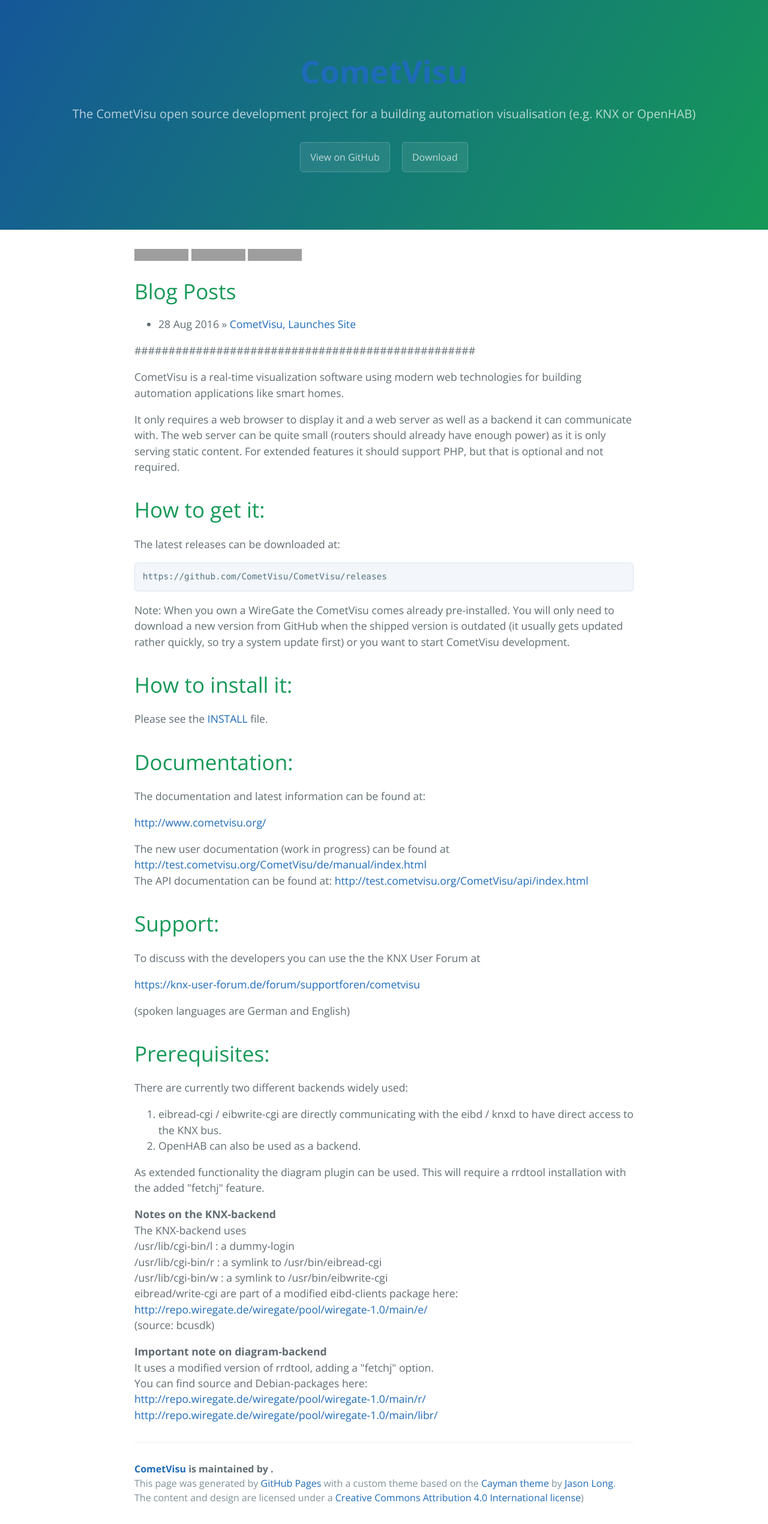
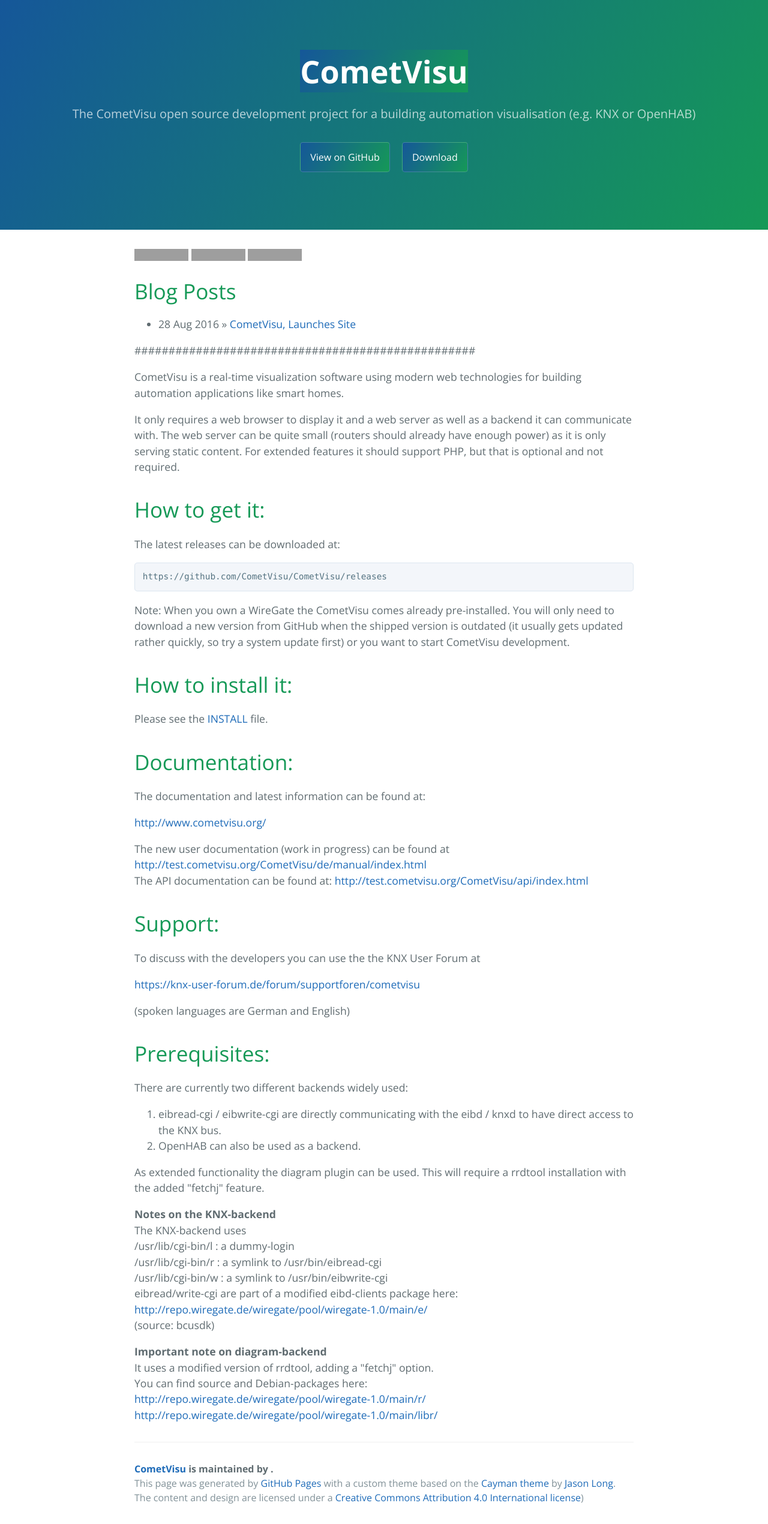
Before and after one commit to CometVisu/cometvisu.github.io, a Jekyll site: the page built from index.html, in a window 1280 px wide. Shown: the whole page at 60% size. Built offline with Jekyll 4.4.1, drawn with Linux system fonts in a browser that asks for light colours; the list of posts is cut into pages by our own code; grey boxes are pictures that could not be loaded.

Commit message:
Fix color

```diff
--- a/css/cometvisu.css
+++ b/css/cometvisu.css
@@ -49,7 +49,7 @@ a {
         margin-top: 1rem;
         margin-left: 0; } }
 
-.page-header {
+.page-header, .page-header a {
   color: #fff;
   text-align: center;
   background-color: #159957;
@@ -112,7 +112,6 @@ a {
   .main-content img {
     max-width: 100%; }
   .main-content h1,
-  .main-content h1 a,
   .main-content h2,
   .main-content h3,
   .main-content h4,
```
